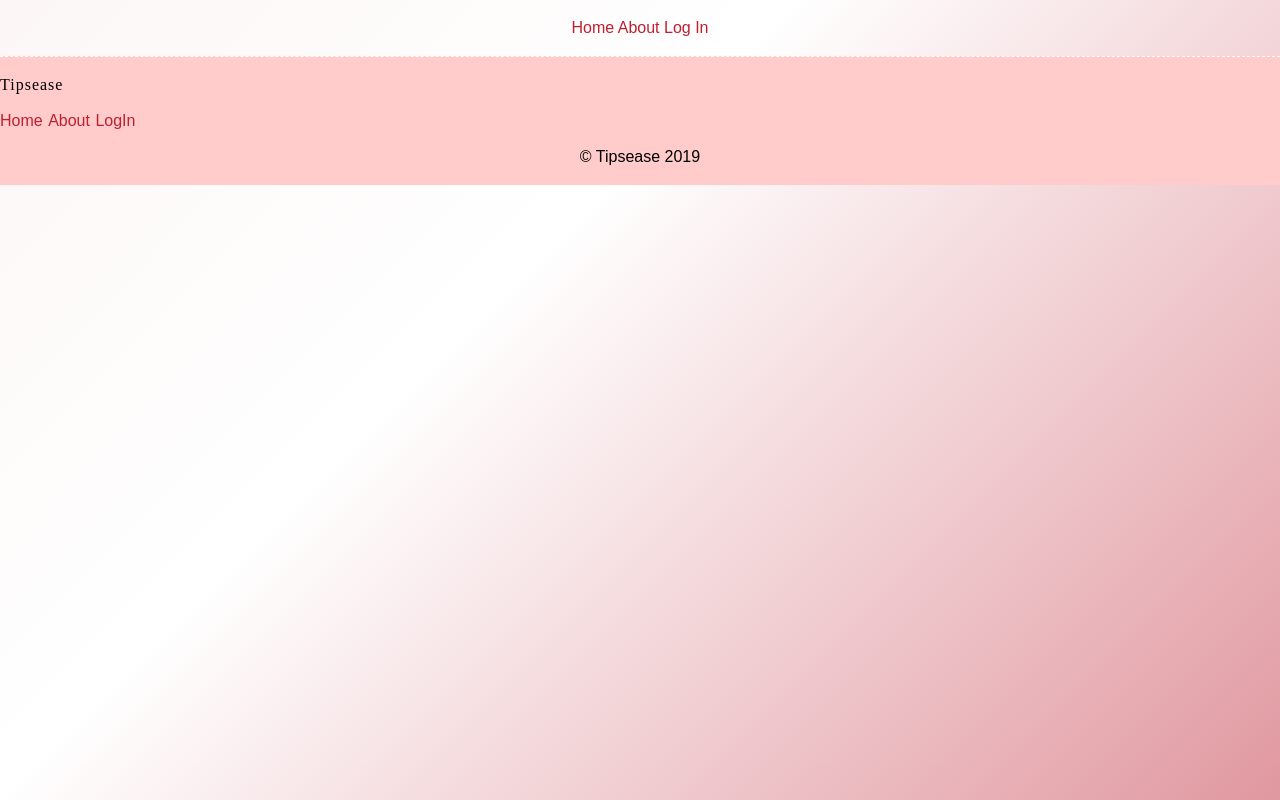
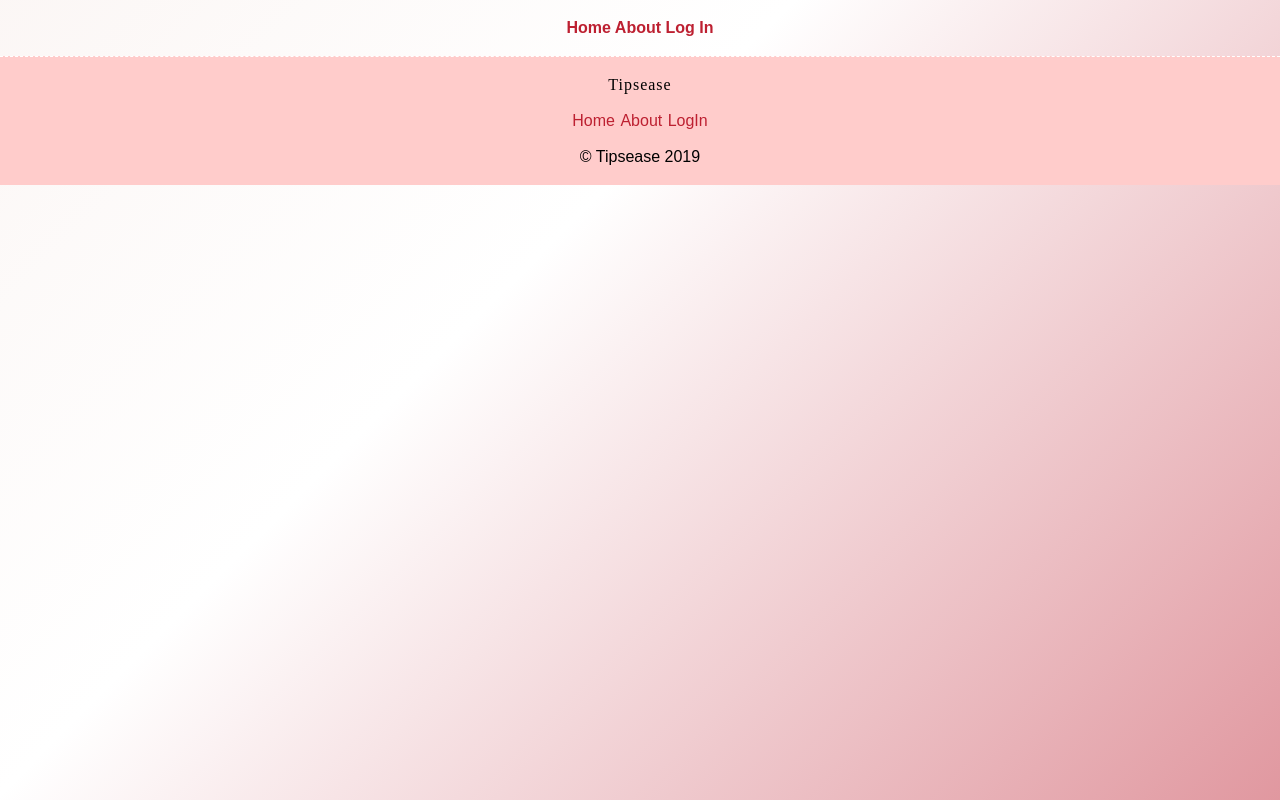
Before and after one commit to TeamTipsease/Marketing, a plain HTML site: page Marketing/HTML/about.html in a window 1280 px wide. Drawn offline with Linux system fonts and the light colour scheme; a web font is replaced by a local one.

Commit message:
added about CSS

```diff
--- /dev/null
+++ b/Marketing/HTML/CSS/about.css
@@ -0,0 +1,81 @@
+html, body, div, span, applet, object, iframe,
+h1, h2, h3, h4, h5, h6, p, blockquote, pre,
+a, abbr, acronym, address, big, cite, code,
+del, dfn, em, img, ins, kbd, q, s, samp,
+small, strike, strong, sub, sup, tt, var,
+b, u, i, center,
+dl, dt, dd, ol, ul, li,
+fieldset, form, label, legend,
+table, caption, tbody, tfoot, thead, tr, th, td,
+article, aside, canvas, details, embed,
+figure, figcaption, footer, header, hgroup,
+menu, nav, output, ruby, section, summary,
+time, mark, audio, video {
+	margin: 0;
+	padding: 0;
+	border: 0;
+	font-size: 100%;
+	font: inherit;
+	vertical-align: baseline;
+}
+/* HTML5 display-role reset for older browsers */
+
+article, aside, details, figcaption, figure,
+footer, header, hgroup, menu, nav, section {
+	display: block;
+}
+body {
+	line-height: 1;
+}
+ol, ul {
+	list-style: none;
+}
+blockquote, q {
+	quotes: none;
+}
+blockquote:before, blockquote:after,
+q:before, q:after {
+	content: '';
+	content: none;
+}
+table {
+	border-collapse: collapse;
+	border-spacing: 0;
+}
+
+/* Set every element's box-sizing to border-box */
+
+/* * {
+    box-sizing: border-box;
+} */
+
+html, body {
+    height: 100%;
+    font-family: 'Titillium Web', sans-serif;
+}
+
+h1, h2, h3, h4, h5 {
+    font-family: 'Bangers';
+    letter-spacing: 1px;
+    margin-bottom: 15px;
+}
+
+/* My code Starts here */
+
+html {
+background: linear-gradient(-45deg, #BD2031, white, #f3e2dd, #BD2031);
+background-size: 400% 400%;
+animation: gradientBG 15s ease infinite;
+}
+
+@keyframes gradientBG {
+0% {
+    background-position: 0% 50%;
+}
+50% {
+    background-position: 100% 50%;
+}
+100% {
+    background-position: 0% 50%;
+}
+}
--- a/Marketing/HTML/CSS/index.css
+++ b/Marketing/HTML/CSS/index.css
@@ -63,21 +63,6 @@ h1, h2, h3, h4, h5 {
 /* My code Starts here */
 
 html {
-
-    /* height: 100%;
-    -webkit-background-size: cover;
-    -moz-background-size: cover;
-    -o-background-size: cover;
-    background-size: cover;
-    background: #80bg32;
-    background-repeat: no;
-    background: -webkit-linear-gradient( to left top, white, #BD2031);
-    background: -moz-linear-gradient( to left top, white, #BD2031);
-    background: -ms-linear-gradient( to left top, white, red);
-    background: -o-linear-gradient( to left top, red, white);
-    background: linear-gradient( to left top, white, red);
-    animation: gradientBG 15s ease infinite; */
-
 background: linear-gradient(-45deg, #BD2031, white, #f3e2dd, #BD2031);
 background-size: 400% 400%;
 animation: gradientBG 15s ease infinite;
@@ -98,6 +83,7 @@ animation: gradientBG 15s ease infinite;
 .navigation{
     text-align: center;
     padding: 20px;
+    font-weight: bold;
 }
 
 a{
--- a/Marketing/HTML/about.html
+++ b/Marketing/HTML/about.html
@@ -22,8 +22,8 @@
 
 <footer>
     <div class="footer-content">
-      <h3>Tipsease</h3>
-      <nav>
+      <h3 style="text-align: center;">Tipsease</h3>
+      <nav style="text-align: center";>
         <a href="index.html">Home</a>
         <a href="about.html">About</a>
         <a href="#">LogIn</a>
```
Also changed, not shown: Marketing/HTML/index.html (+1 -1 lines).
